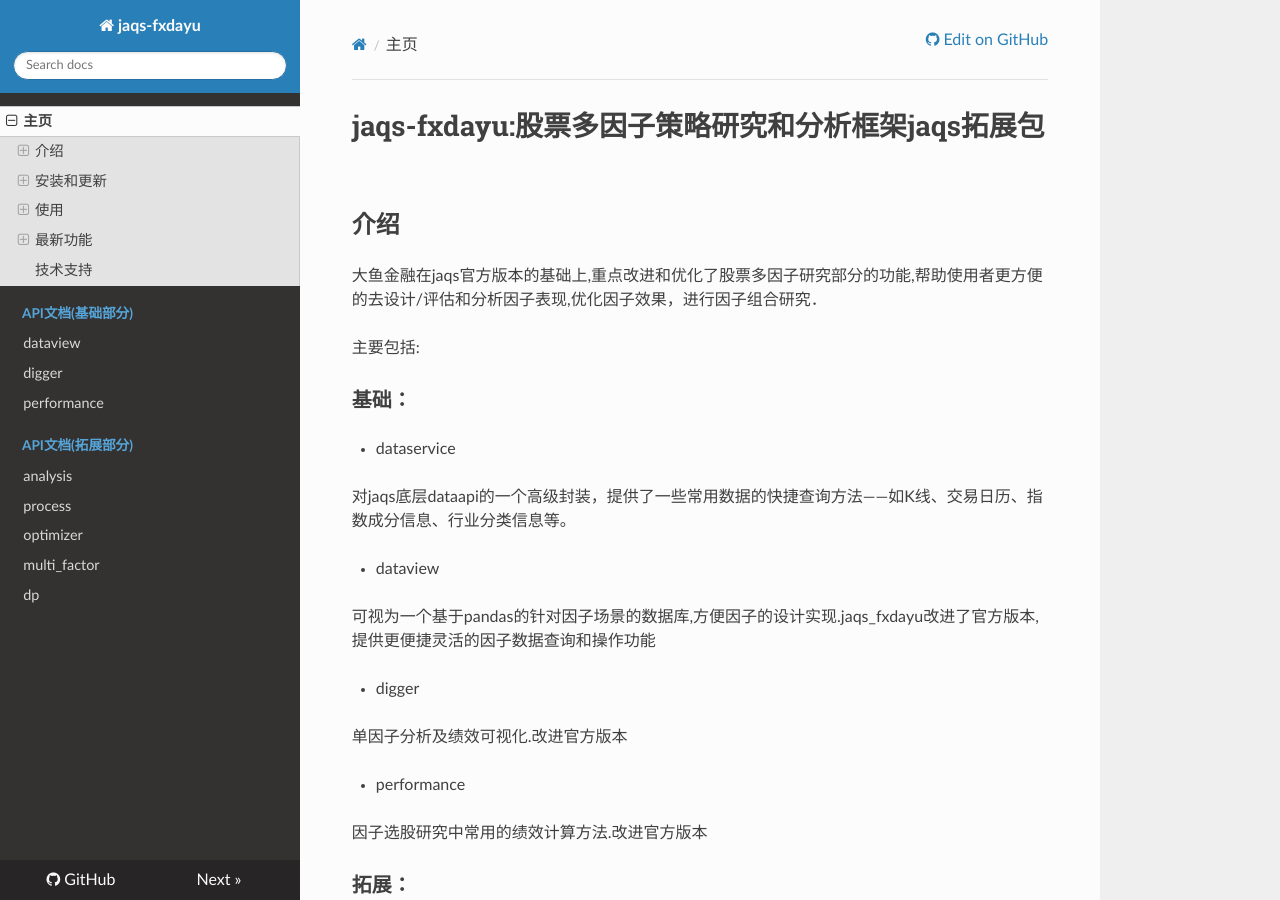
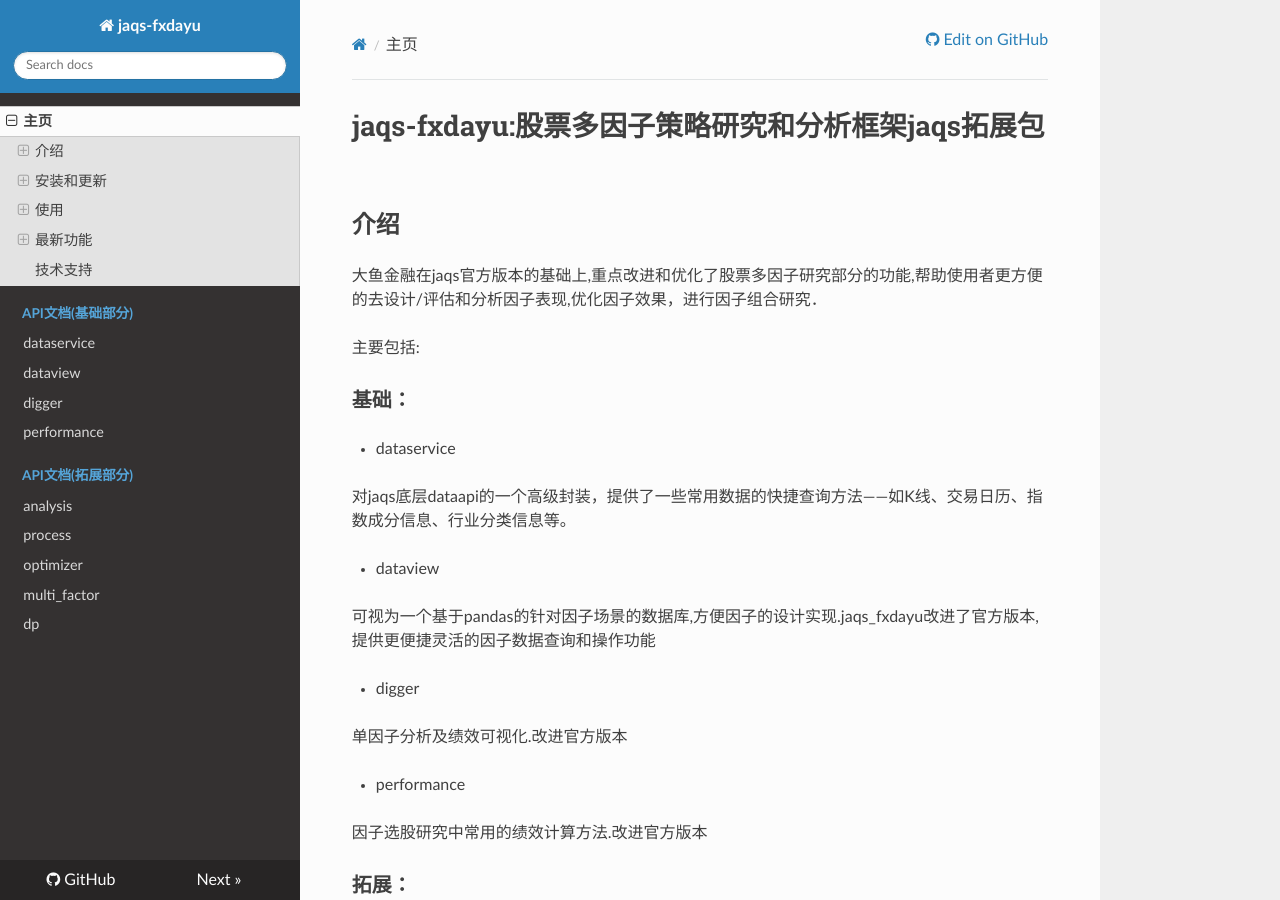
Before and after one commit to xingetouzi/jaqs-fxdayu, an MkDocs documentation site: the page built from docs/index.md, in a window 1280 px wide and 900 px high. Built offline with MkDocs 1.6.1, drawn with Linux system fonts in a browser that asks for light colours; nearby versions of some CDN libraries; old or Windows-style settings are respelled for this version of MkDocs.

Commit message:
更新文档

```diff
--- a/mkdocs.yml
+++ b/mkdocs.yml
@@ -4,6 +4,7 @@
 pages:
     - 主页: index.md
     - API文档(基础部分):
+        - dataservice: dataservice.md
         - dataview: dataview.md
         - digger: digger/digger.md
         - performance: performance.md
```
